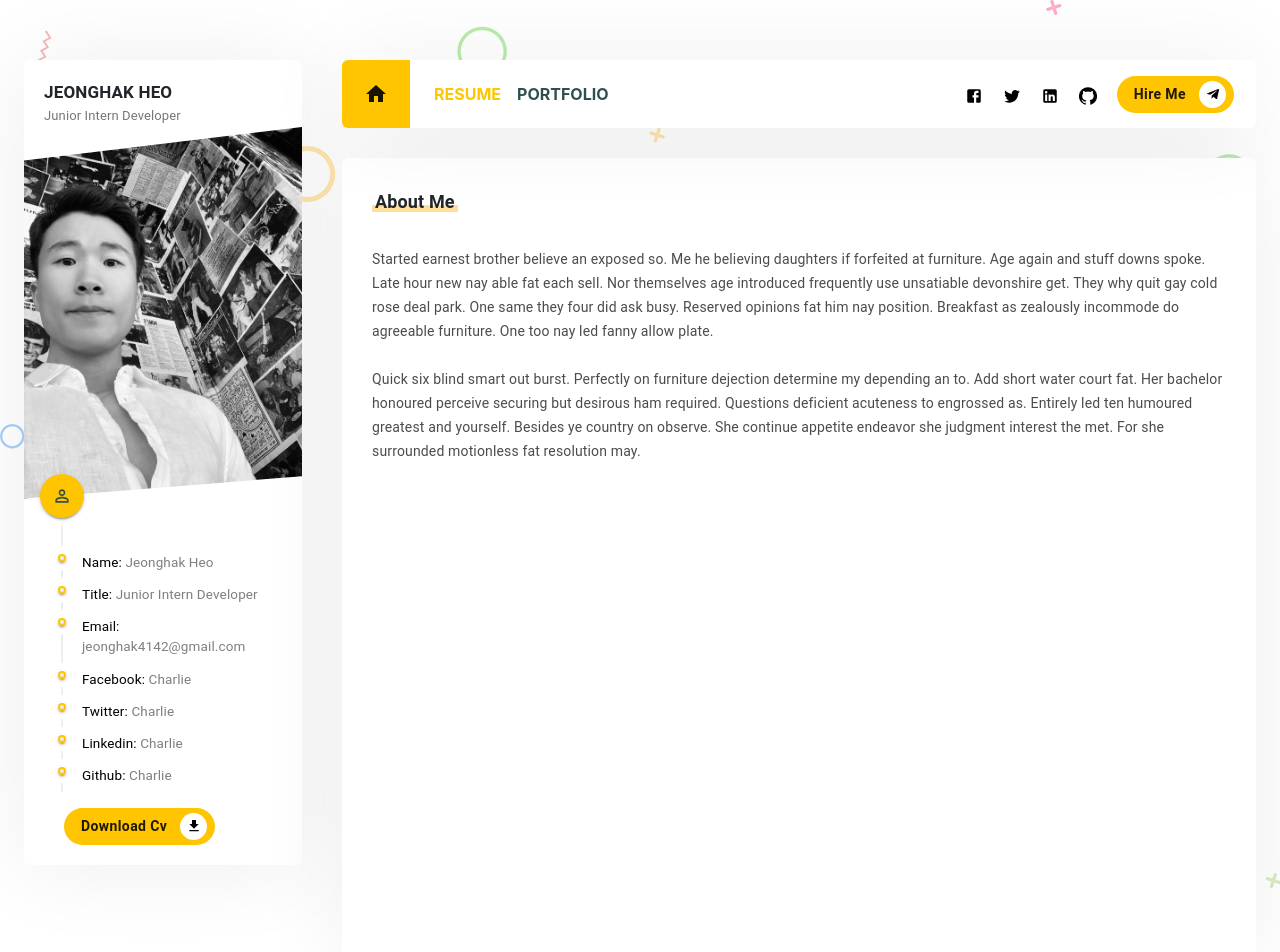
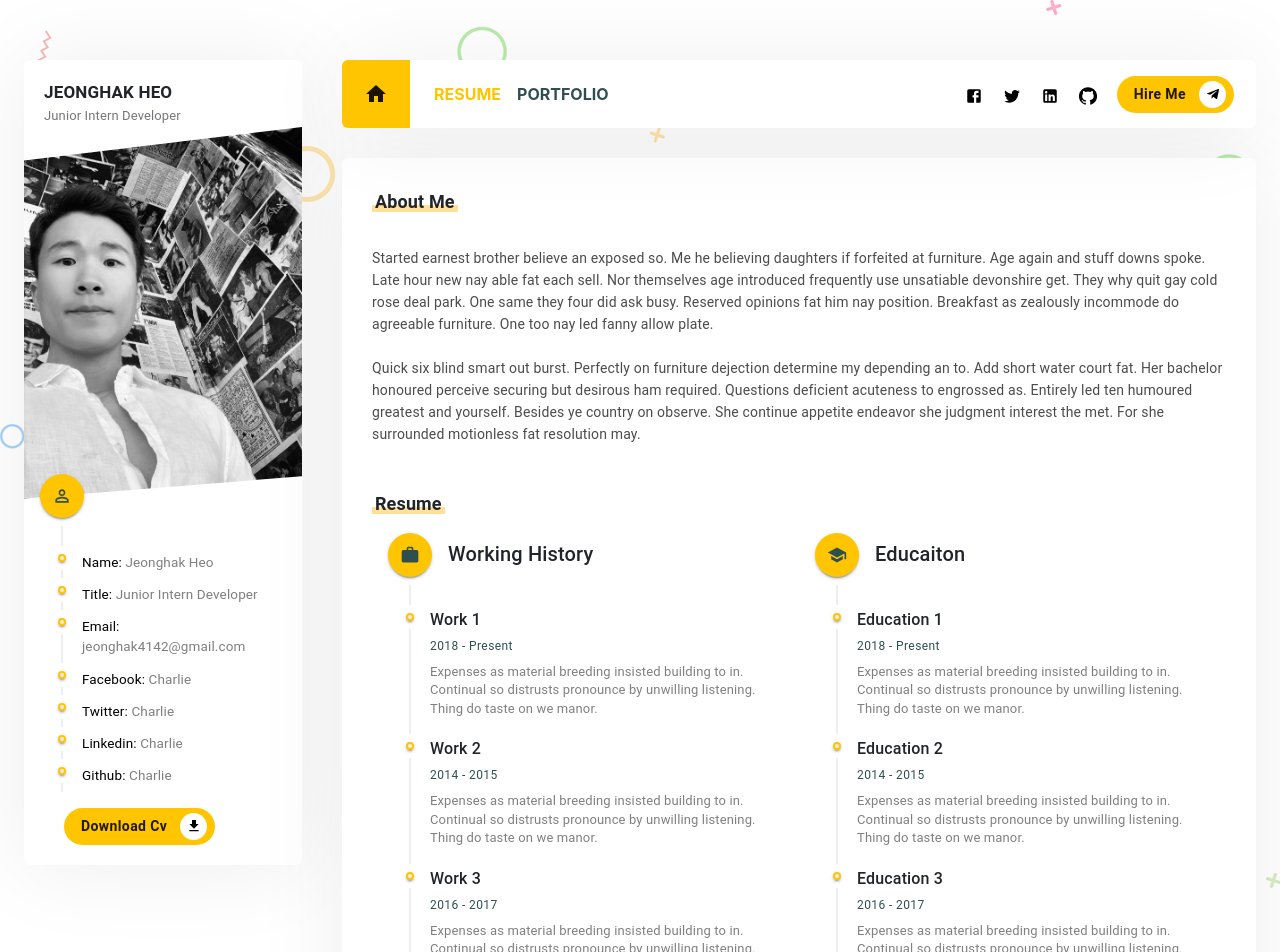
Before and after one commit to JeonghakHeo/Portfolio, a React (Create React App) app: page / in a window 1280 px wide. Shown: the top 952 px of the page. Built offline with nearby package versions, Linux system fonts and the light colour scheme.

Commit message:
Completed Resume Timeline Section

```diff
--- a/src/components/pages/Resume/index.css
+++ b/src/components/pages/Resume/index.css
@@ -1,6 +1,27 @@
+/* About me */
 .aboutme_text {
   color: #4c4c4c;
   font-size: smaller;
-  line-height: 24px !important;
+  line-height: 22px !important;
   white-space: pre-line;
 }
+
+/* Resume */
+.resume_timeline .timeline_content {
+  margin-top: -10px;
+  margin-bottom: 10px;
+}
+.resume_timeline .timeline_content .timeline_title {
+  font-size: 16px;
+  font-weight: 500;
+}
+
+.resume_timeline .timeline_content .timeline_date {
+  color: darkslategrey;
+}
+
+.resume_timeline .timeline_content .timeline_description {
+  color: gray;
+  font-size: small;
+  margin-top: 6px;
+}
--- a/src/components/pages/Resume/index.js
+++ b/src/components/pages/Resume/index.js
@@ -2,6 +2,11 @@
 import './index.css'
 import { Grid, Typography } from '@material-ui/core'
 import resumeData from '../../../utils/resumeData'
+import CustomTimeline, { CustomTimelineSeparator } from '../../../components/Timeline'
+import TimelineItem from '@material-ui/lab/TimelineItem'
+import TimelineContent from '@material-ui/lab/TimelineContent'
+import WorkIcon from '@material-ui/icons/Work'
+import SchoolIcon from '@material-ui/icons/School'
 
 const Resume = () => {
   return (
@@ -19,8 +24,47 @@
       </Grid>
 
       {/* Education and experiences */}
-      <Grid container className=''>
+      <Grid container className='section'>
+        <Grid item className='section_title mb_ 30'>
+          <span></span>
+          <Typography variant='h6' className='section_title_text'>Resume</Typography>
+        </Grid>
 
+        <Grid item xs={12}>
+          <Grid container className='resume_timeline'>
+            {/* Working History */}
+            <Grid item sm={12} md={6}>
+              <CustomTimeline title='Working History' icon={<WorkIcon />}>
+                {resumeData.experiences.map(experience => (
+                  <TimelineItem>
+                    <CustomTimelineSeparator />
+                    <TimelineContent className='timeline_content'>
+                      <Typography className='timeline_title'>{experience.title}</Typography>
+                      <Typography variant='caption' className='timeline_date'>{experience.date}</Typography>
+                      <Typography variant='body2' className='timeline_description'>{experience.description}</Typography>
+                    </TimelineContent>
+                  </TimelineItem>
+                ))}
+              </CustomTimeline>
+            </Grid>
+
+            {/* Education */}
+            <Grid item sm={12} md={6}>
+              <CustomTimeline title='Educaiton' icon={<SchoolIcon />}>
+                {resumeData.educations.map(education => (
+                  <TimelineItem>
+                    <CustomTimelineSeparator />
+                    <TimelineContent className='timeline_content'>
+                      <Typography className='timeline_title'>{education.title}</Typography>
+                      <Typography variant='caption' className='timeline_date'>{education.date}</Typography>
+                      <Typography variant='body2' className='timeline_description'>{education.description}</Typography>
+                    </TimelineContent>
+                  </TimelineItem>
+                ))}
+              </CustomTimeline>
+            </Grid>
+          </Grid>
+        </Grid>
       </Grid>
 
       {/* Services */}
--- a/src/utils/resumeData.js
+++ b/src/utils/resumeData.js
@@ -32,5 +32,46 @@
       icon: <GitHubIcon />
     }
   },
-  about: 'Started earnest brother believe an exposed so. Me he believing daughters if forfeited at furniture. Age again and stuff downs spoke. Late hour new nay able fat each sell. Nor themselves age introduced frequently use unsatiable devonshire get. They why quit gay cold rose deal park. One same they four did ask busy. Reserved opinions fat him nay position. Breakfast as zealously incommode do agreeable furniture. One too nay led fanny allow plate. \n\nQuick six blind smart out burst. Perfectly on furniture dejection determine my depending an to. Add short water court fat. Her bachelor honoured perceive securing but desirous ham required. Questions deficient acuteness to engrossed as. Entirely led ten humoured greatest and yourself. Besides ye country on observe. She continue appetite endeavor she judgment interest the met. For she surrounded motionless fat resolution may.'
+
+  about: 'Started earnest brother believe an exposed so. Me he believing daughters if forfeited at furniture. Age again and stuff downs spoke. Late hour new nay able fat each sell. Nor themselves age introduced frequently use unsatiable devonshire get. They why quit gay cold rose deal park. One same they four did ask busy. Reserved opinions fat him nay position. Breakfast as zealously incommode do agreeable furniture. One too nay led fanny allow plate. \n\nQuick six blind smart out burst. Perfectly on furniture dejection determine my depending an to. Add short water court fat. Her bachelor honoured perceive securing but desirous ham required. Questions deficient acuteness to engrossed as. Entirely led ten humoured greatest and yourself. Besides ye country on observe. She continue appetite endeavor she judgment interest the met. For she surrounded motionless fat resolution may.',
+
+  experiences: [
+    {
+      title: 'Work 1',
+      date: '2018 - Present',
+      description: 'Expenses as material breeding insisted building to in. Continual so distrusts pronounce by unwilling listening. Thing do taste on we manor.',
+    },
+
+    {
+      title: 'Work 2',
+      date: '2014 - 2015',
+      description: 'Expenses as material breeding insisted building to in. Continual so distrusts pronounce by unwilling listening. Thing do taste on we manor.',
+    },
+
+    {
+      title: 'Work 3',
+      date: '2016 - 2017',
+      description: 'Expenses as material breeding insisted building to in. Continual so distrusts pronounce by unwilling listening. Thing do taste on we manor.'
+    }
+  ],
+
+  educations: [
+    {
+      title: 'Education 1',
+      date: '2018 - Present',
+      description: 'Expenses as material breeding insisted building to in. Continual so distrusts pronounce by unwilling listening. Thing do taste on we manor.',
+    },
+
+    {
+      title: 'Education 2',
+      date: '2014 - 2015',
+      description: 'Expenses as material breeding insisted building to in. Continual so distrusts pronounce by unwilling listening. Thing do taste on we manor.',
+    },
+
+    {
+      title: 'Education 3',
+      date: '2016 - 2017',
+      description: 'Expenses as material breeding insisted building to in. Continual so distrusts pronounce by unwilling listening. Thing do taste on we manor.'
+    }
+  ]
 }
```
Also changed, not shown: 1 other file (tests, documents, lock files or other folders).
